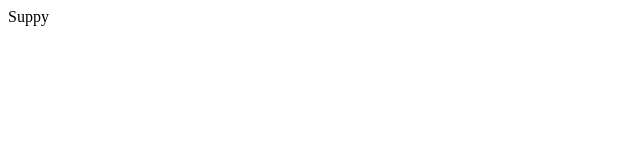
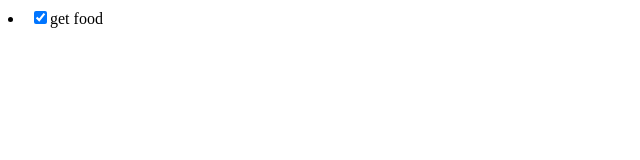
Before and after one commit to GACOSTA1988/Todo-List-Typescript-React, a React (Create React App) app: page / in a window 1280 px wide. Shown: the top 160 px of the page, without its empty margins (0-640 px from the left). Built offline with nearby package versions, Linux system fonts and the light colour scheme.

Commit message:
add types decleration file and remove all existing imports

```diff
--- a/src/App.tsx
+++ b/src/App.tsx
@@ -1,7 +1,17 @@
 import React from "react";
+import { TodoListItem } from "./TodoListItem";
+
+const todos: Array<Todo> = [
+  { text: "get food", complete: true },
+  { text: "Wash car", complete: false },
+];
 
 function App() {
-  return <div>Suppy</div>;
+  return (
+    <div>
+      <TodoListItem todo={todos[0]} />
+    </div>
+  );
 }
 
 export default App;
--- a/src/TodoListItem.tsx
+++ b/src/TodoListItem.tsx
@@ -1,10 +1,7 @@
 import React from "react";
 
 interface TodoListItemProps {
-  todo: {
-    text: string;
-    complete: boolean;
-  };
+  todo: Todo;
 }
 
 export const TodoListItem: React.FunctionComponent<TodoListItemProps> = ({
--- /dev/null
+++ b/src/types.d.ts
@@ -0,0 +1,4 @@
+type Todo = {
+  text: string;
+  complete: boolean;
+};
```
